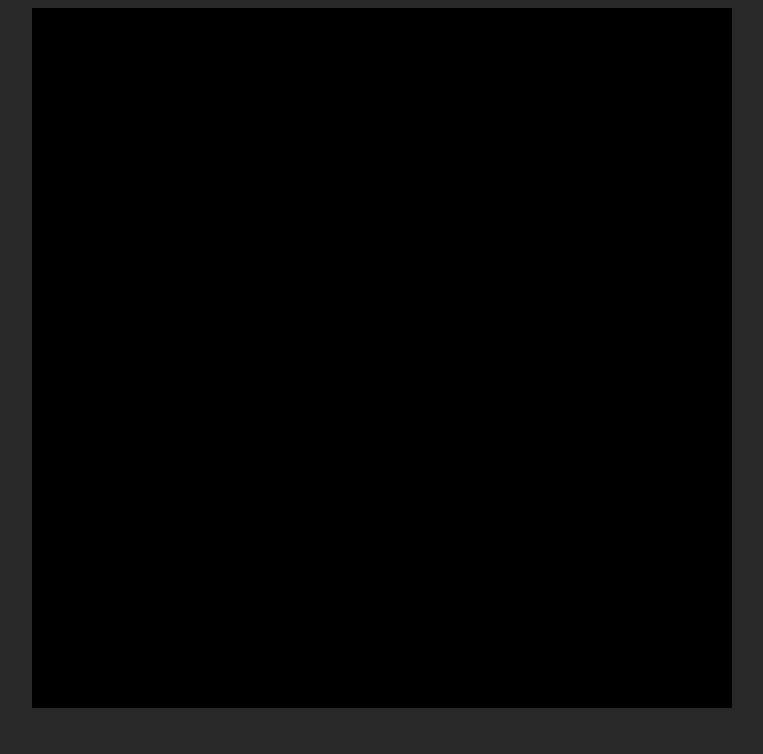
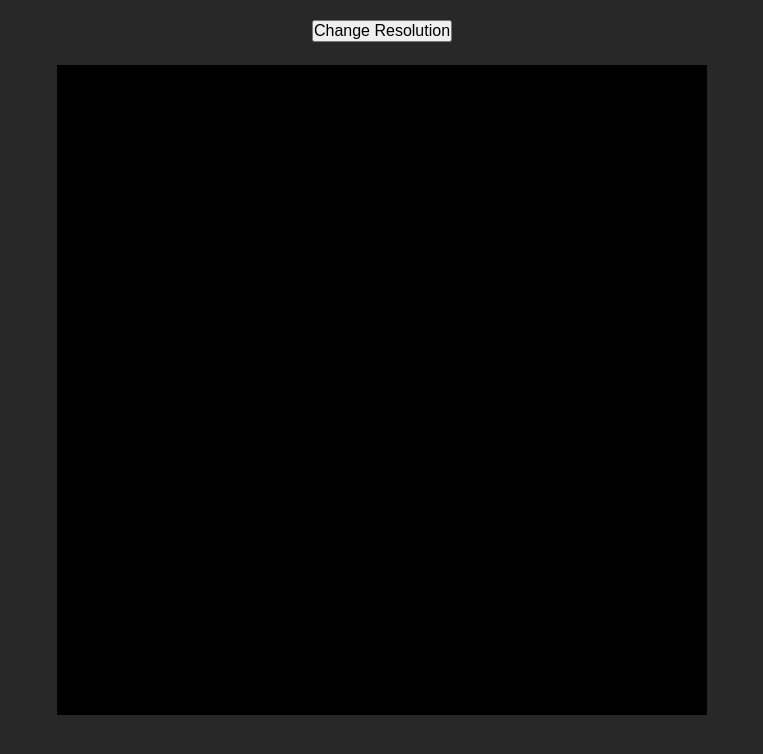
Before and after one commit to ShubhamChakraborty00/etch-a-sketch, a plain HTML site: page index.html in a window 1280 px wide. Shown: the whole page, without its empty margins (258-1021 px from the left). Drawn offline with Linux system fonts and the light colour scheme.

Commit message:
Add 'Change Resolution' feature

```diff
--- a/index.html
+++ b/index.html
@@ -8,6 +8,7 @@
     <link rel="stylesheet" href="./style.css">
 </head>
 <body>
+    <button>Change Resolution</button>
     <div id="container"></div>
 </body>
 </html>
--- a/script.js
+++ b/script.js
@@ -1,9 +1,11 @@
 let container = document.querySelector("#container")
+let num = 16;
 
-for (let i=0; i<16; ++i) {
+function createBox (num) {
+    for (let i=0; i<num; ++i) {
         let row = document.createElement("div");
         row.setAttribute("class", "row");
-    for (let j=0; j<16; ++j) {
+        for (let j=0; j<num; ++j) {
             let div = document.createElement("div");
             div.setAttribute("class", "cell");
             row.appendChild(div);
@@ -18,3 +20,22 @@ allCells.forEach((item) => {
             item.classList.add("visited");
         })
     })
+}
+
+createBox(16);
+
+let btn = document.querySelector("button");
+btn.addEventListener("click", () => {
+    num = prompt("Enter no. of squares per unit x. Box size: x*x. Min = 1, Max = 100");
+
+    if (num > 100) {
+        num = 100;
+    }
+    else if (num < 1) {
+        num = 1;
+    }
+
+    container.textContent = "";
+
+    createBox(num);
+})
--- a/style.css
+++ b/style.css
@@ -4,17 +4,24 @@
 }
 
 body {
-    margin-top: 5px;
+    margin-top: 20px;
     display: flex;
+    flex-direction: column;
     align-items: center;
     justify-content: center;
     background-color: rgb(40, 40, 40);
+    gap: 20px;
+}
+
+button {
+    margin-bottom: auto;
+    font-size: medium;
 }
 
 #container{
     display: flex;
-    height: 700px;
-    width: 700px;
+    height: 650px;
+    width: 650px;
     flex-direction: column;
     align-items: center;
     padding: 3px 0px;
```
Lines whose indentation alone changed are shown as unchanged.
